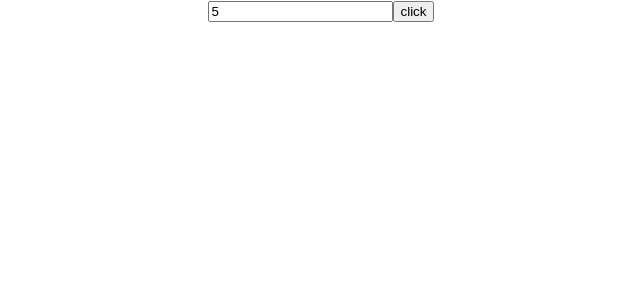
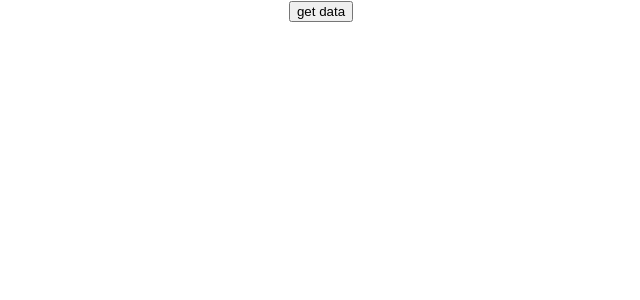
Before and after one commit to Hooseinsalari/graphql-tutorial, a React (Create React App) app: page / in a window 1280 px wide. Shown: the top 300 px of the page, without its empty margins (319-959 px from the left). Built offline with nearby package versions, Linux system fonts and the light colour scheme.

Commit message:
post data with useMutation

```diff
--- a/src/App.js
+++ b/src/App.js
@@ -3,14 +3,16 @@ import "./App.css";
 // components
 // import Users from "./components/Users";
 // import User from "./components/User";
-import UserOnClick from "./components/UserOnClick";
+// import UserOnClick from "./components/UserOnClick";
+import CreateUser from "./components/CreateUser";
 
 function App() {
   return (
     <div className="App">
       {/* <Users /> */}
       {/* <User /> */}
-      <UserOnClick />
+      {/* <UserOnClick /> */}
+      <CreateUser />
     </div>
   );
 }
--- /dev/null
+++ b/src/components/CreateUser.js
@@ -0,0 +1,29 @@
+import React from "react";
+
+// apollo
+import { gql, useMutation } from "@apollo/client";
+
+const CREATE_USER = gql`
+  mutation {
+    createUser (
+      input: { name: "Hossein", username: "hosa", email: "sal@gmail.com" }
+    ) {
+      id
+      name
+      username
+      email
+    }
+  }
+`;
+
+const CreateUser = () => {
+    const [createUser, {loading, data, error, called}] = useMutation(CREATE_USER)
+
+    console.log({loading, data, error, called});
+
+  return <div>
+    <button onClick={() => createUser()}>get data</button>
+  </div>;
+};
+
+export default CreateUser;
```
